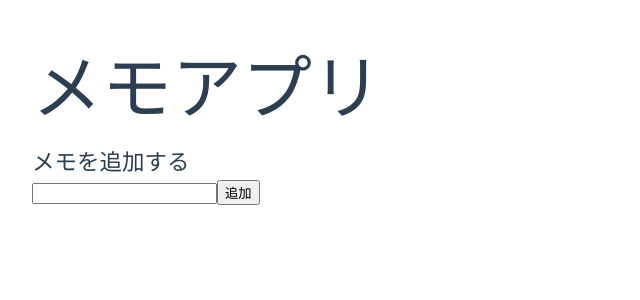
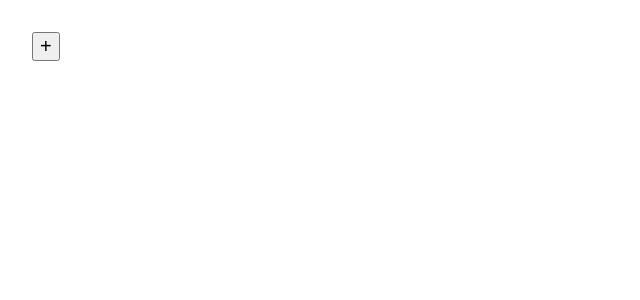
Before and after one commit to doitumura/vueMemoApp, a Vue app in the folder memoApp/: page / in a window 1280 px wide. Shown: the top 300 px of the page, without its empty margins (0-640 px from the left). Built offline with nearby package versions, Linux system fonts and the light colour scheme.

Commit message:
要件を勘違いしていたため、ワイヤーフレームを参考にして見た目部分だけを再作成

```diff
--- a/memoApp/src/App.vue
+++ b/memoApp/src/App.vue
@@ -2,33 +2,31 @@
 import { ref } from "vue";
 
 let id = 0;
-const newMemo = ref("");
 const memos = ref([]);
+const edit = ref(false);
 
-const addMemo = () => {
-  memos.value.push({ id: id++, text: newMemo.value})
-}
 </script>
 
 <template>
   <div>
-    <h1>メモアプリ</h1>
+    <ul>
+      <li v-for="memo in memos" :key="memo.id">
+        <span>{{ memo.text }}</span>
+      </li>
+    </ul>
 
     <div>
-      <h2>メモを追加する</h2>
-      <form @submit.prevent="addMemo">
-        <input v-model="newMemo" />
-        <button>追加</button>
-      </form>
+      <button class="add-button">+</button>
     </div>
 
-    <div>
-      <h2 v-if="memos.length > 0">メモ一覧</h2>
-      <ul>
-        <li v-for="memo in memos" :key="memo.id">
-          <span>{{ memo.text }}</span>
-        </li>
-      </ul>
+    <div v-if="edit" class="edit-area">
+      <div class="edit-area-wrapper">
+        <textarea></textarea>
+        <div class="button-area">
+          <button>編集</button>
+          <button>削除</button>
+        </div>
+      </div>
     </div>
   </div>
 </template>
@@ -37,4 +35,25 @@ const addMemo = () => {
 h1 {
   font-size: 70px;
 }
+
+.add-button {
+  font-size: 20px;
+}
+
+.edit-area {
+  position: fixed;
+  right: 20px;
+  top: 100px;
+}
+
+.edit-area-wrapper {
+  display: flex;
+  flex-direction: column;
+}
+
+textarea {
+  width: 500px;
+  height: 500px;
+}
+
 </style>
```
